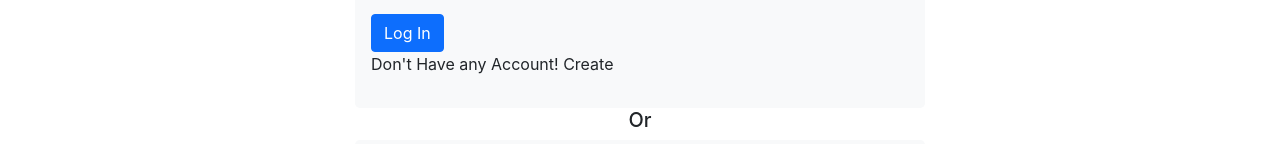
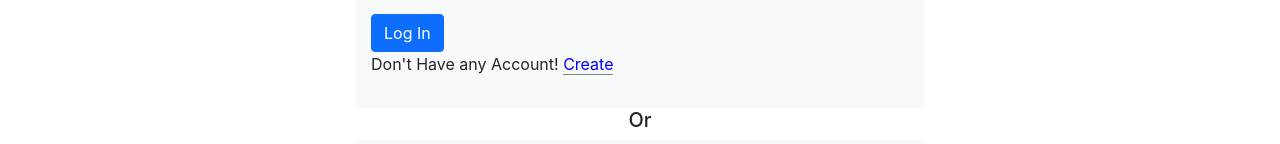
Before and after one commit to BadhanCB/triangle-it-client, a React (Create React App) app: page /login in a window 1280 px wide. Shown: the part 302-446 px from the top of the page. Built offline with nearby package versions, Linux system fonts and the light colour scheme; no server answers.

Commit message:
sign-up/log-in text button style changed

```diff
--- a/package.json
+++ b/package.json
@@ -17,7 +17,7 @@
     "react-dom": "^17.0.2",
     "react-modal": "^3.13.1",
     "react-router-dom": "^5.2.0",
-    "react-scripts": "4.0.3",
+    "react-scripts": "^3.4.4",
     "react-spring": "^9.1.1",
     "web-vitals": "^1.1.1"
   },
--- a/src/App.js
+++ b/src/App.js
@@ -1,3 +1,4 @@
+import React from 'react';
 import { createContext, useState } from 'react';
 import { BrowserRouter as Router, Route, Switch } from 'react-router-dom';
 import './App.css';
--- a/src/components/LogIn/LogIn.js
+++ b/src/components/LogIn/LogIn.js
@@ -128,8 +128,8 @@ const LogIn = () => {
                             }
                             {
                                 isNewUser
-                                    ? <p>Already Have an Account! <span onClick={() => setIsNewUser(!isNewUser)} style={{ cursor: 'pointer' }}>Log In</span></p>
-                                    : <p>Don't Have any Account! <span onClick={() => setIsNewUser(!isNewUser)} style={{ cursor: 'pointer' }}>Create</span></p>
+                                    ? <p>Already Have an Account! <span onClick={() => setIsNewUser(!isNewUser)} style={{ cursor: 'pointer', borderBottom: '1px solid grey', color: 'blue' }}>Log In</span></p>
+                                    : <p>Don't Have any Account! <span onClick={() => setIsNewUser(!isNewUser)} style={{ cursor: 'pointer', borderBottom: '1px solid grey', color: 'blue' }}>Create</span></p>
                             }
                         </div>
                         <h5 className='text-center'>Or</h5>
```
Also changed, not shown: 1 other file (tests, documents, lock files or other folders).
